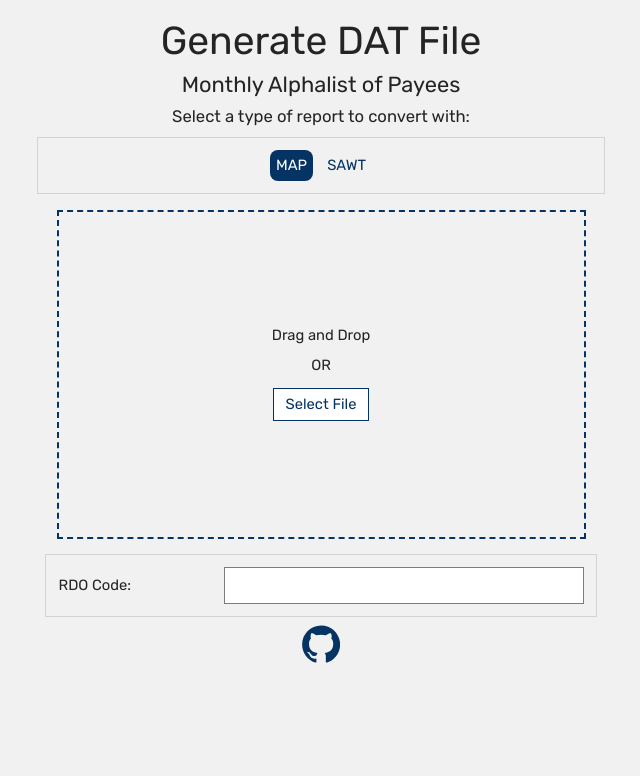
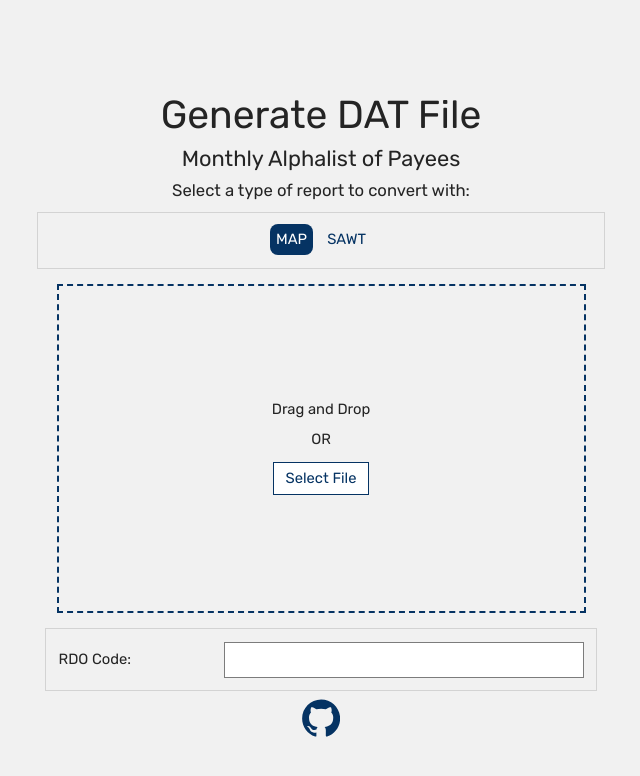
Before and after one commit to github-user-418848/file-converter, a Vue app: page /gen-dat-file/1 in a window 1280 px wide. Shown: the top 776 px of the page, without its empty margins (319-959 px from the left). Built offline with nearby package versions, Linux system fonts and the light colour scheme.

Commit message:
align items vertically centered

```diff
--- a/src/style.css
+++ b/src/style.css
@@ -88,16 +88,21 @@ a:hover {
   color: #535bf2;
 }
 
-body > .content {
-  margin: 0;
-  display: flex;
-  place-items: center;
-  min-width: 320px;
-  min-height: 100vh;
-}
-
 #app {
   margin: 0 auto;
   text-align: center;
   padding: clamp(0.2rem, 0.2rem + 1.5vw, 2rem);
+  min-height: 100vh;
+  display: flex;
+  justify-content: center;
+  align-items: center;
 }
+
+body .content {
+  margin: 0;
+  place-items: center;
+  min-width: 320px;
+  max-width: 100%;
+  width: 100%;
+
+}
```
